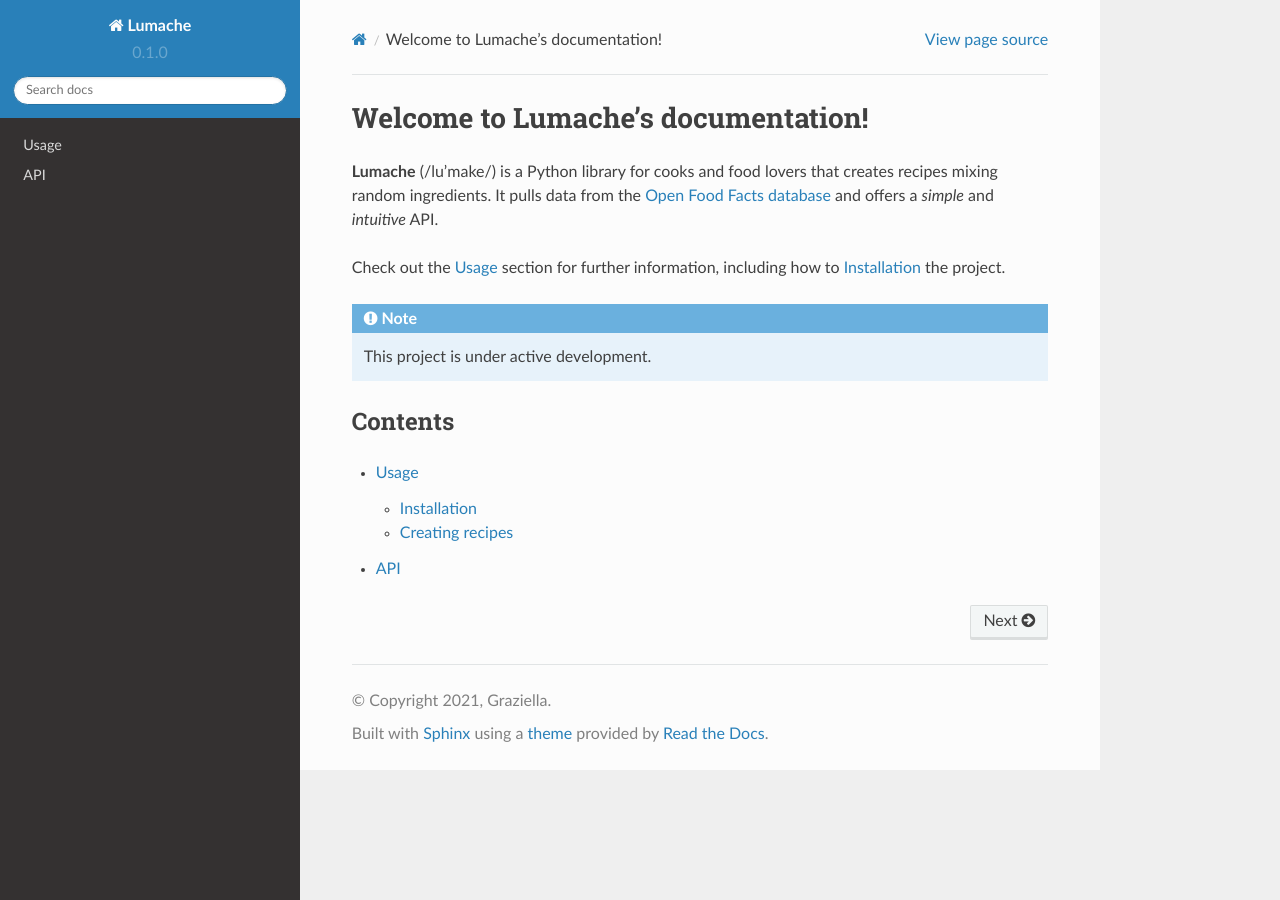
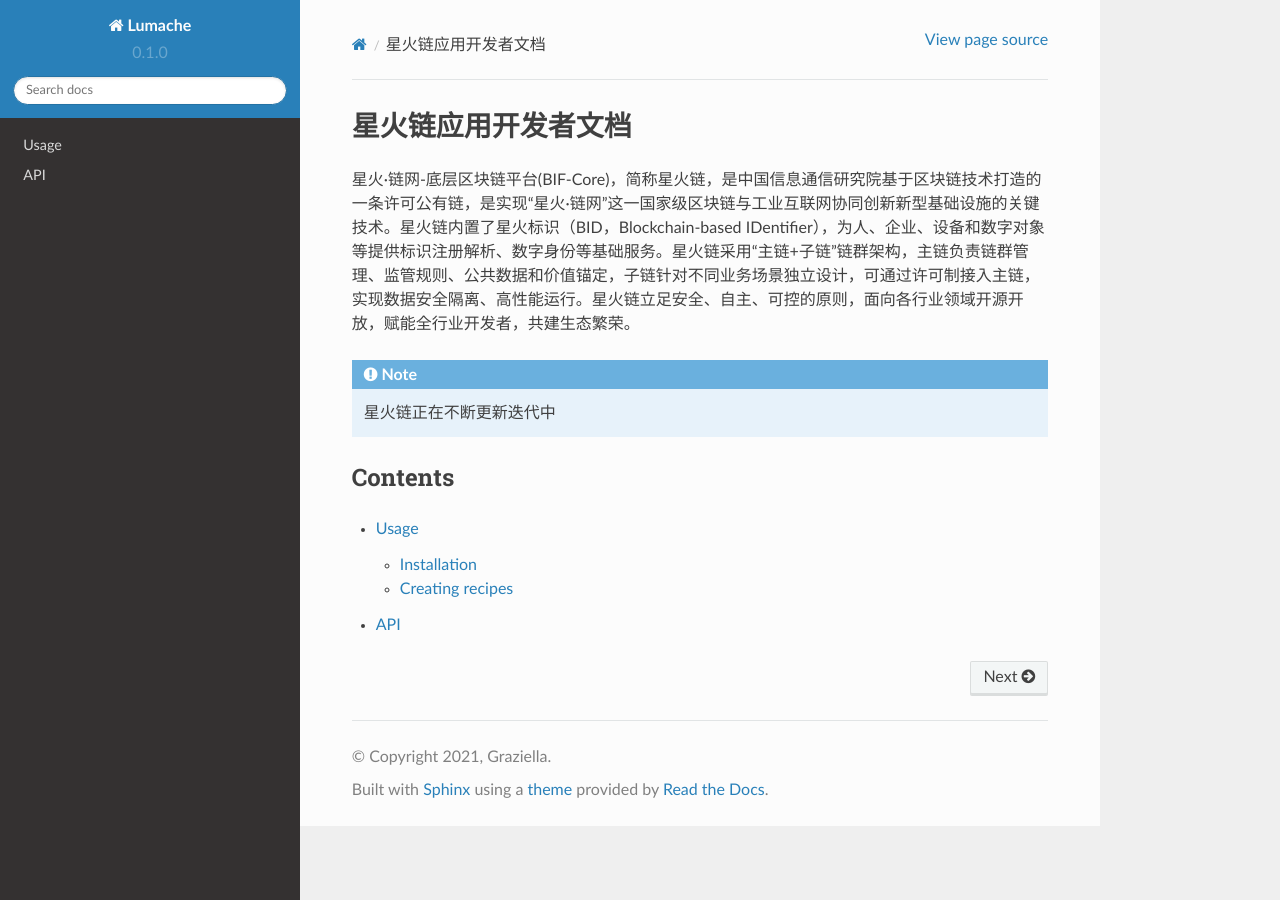
Before and after one commit to lkiversonlk/bif_doc, a Sphinx documentation site: the page built from docs/source/index.rst, in a window 1280 px wide. Built offline with Sphinx 7.4.7 and the Read the Docs theme 2.0.0, drawn with Linux system fonts in a browser that asks for light colours.

Commit message:
Update index.rst

```diff
--- a/docs/source/index.rst
+++ b/docs/source/index.rst
@@ -1,17 +1,13 @@
-Welcome to Lumache's documentation!
+星火链应用开发者文档
 ===================================
 
-**Lumache** (/lu'make/) is a Python library for cooks and food lovers
-that creates recipes mixing random ingredients.
-It pulls data from the `Open Food Facts database <https://world.openfoodfacts.org/>`_
-and offers a *simple* and *intuitive* API.
+星火·链网-底层区块链平台(BIF-Core)，简称星火链，是中国信息通信研究院基于区块链技术打造的一条许可公有链，是实现“星火·链网”这一国家级区块链与工业互联网协同创新新型基础设施的关键技术。星火链内置了星火标识（BID，Blockchain-based IDentifier），为人、企业、设备和数字对象等提供标识注册解析、数字身份等基础服务。星火链采用“主链+子链”链群架构，主链负责链群管理、监管规则、公共数据和价值锚定，子链针对不同业务场景独立设计，可通过许可制接入主链，实现数据安全隔离、高性能运行。星火链立足安全、自主、可控的原则，面向各行业领域开源开放，赋能全行业开发者，共建生态繁荣。
 
-Check out the :doc:`usage` section for further information, including
-how to :ref:`installation` the project.
+
 
 .. note::
 
-   This project is under active development.
+   星火链正在不断更新迭代中
 
 Contents
 --------
```
